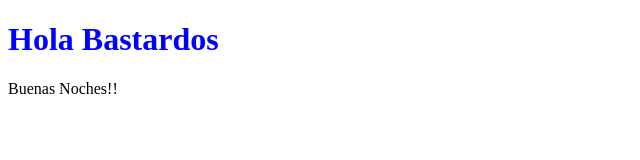
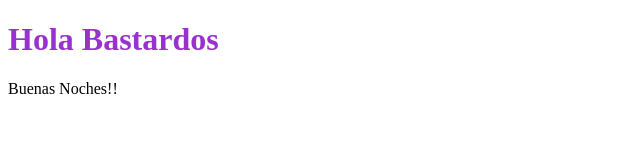
Before and after one commit to Niconavarrov/RepoNick2, a plain HTML site: page index.html in a window 1280 px wide. Shown: the whole page, without its empty margins (0-640 px from the left). Drawn offline with Linux system fonts and the light colour scheme.

Commit message:
cambio a css desde main

```diff
--- a/style.css
+++ b/style.css
@@ -1,3 +1,3 @@
 h1 {
-    color: blue;
+    color:darkorchid;
 }
```
